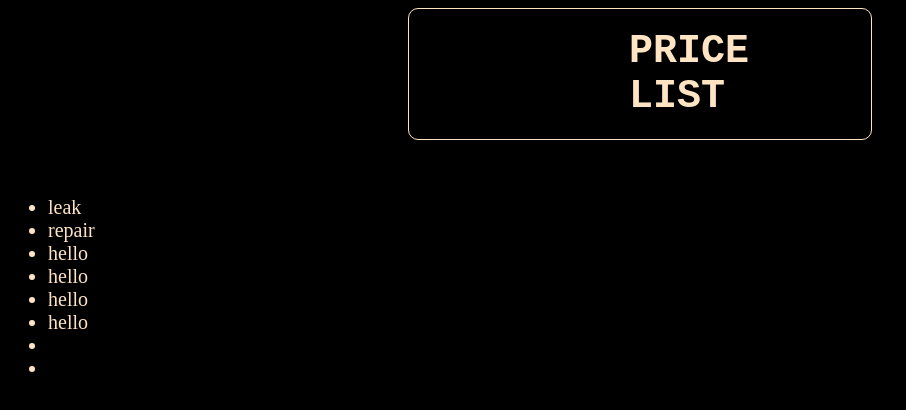
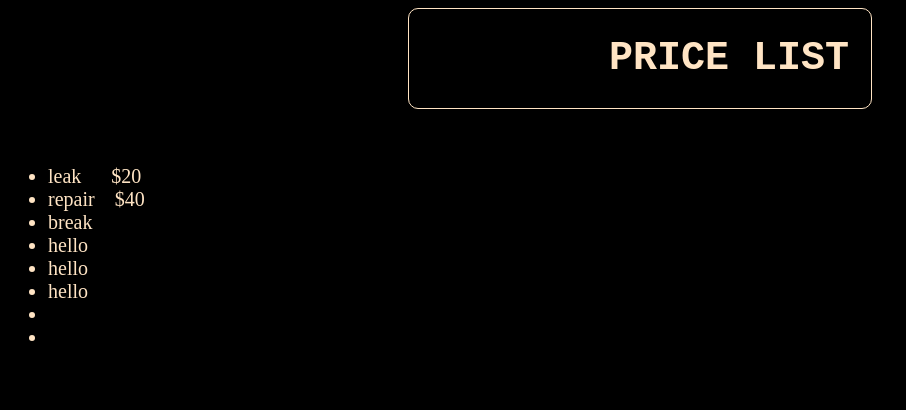
Before and after one commit to bonzai278/Sprinkler, a plain HTML site: page prices.html in a window 1280 px wide. Shown: the whole page, without its empty margins (0-906 px from the left). Drawn offline with Linux system fonts and the light colour scheme.

Commit message:
prices update

```diff
--- a/prices.css
+++ b/prices.css
@@ -15,9 +15,9 @@ body {
 
 }
 
-h1 {
+/* h1 {
     margin: 20px;
-}
+} */
 
 .list {
     color: bisque;
--- a/prices.html
+++ b/prices.html
@@ -18,9 +18,9 @@
 <br>
 <div class="list">
     <ul>
-        <li>leak</li>
-        <li>repair</li>
-        <li>hello</li>
+        <li>leak&nbsp;&nbsp;&nbsp;&nbsp;&nbsp; $20</li>
+        <li>repair&nbsp;&nbsp;&nbsp;&nbsp;$40</li>
+        <li>break</li>
         <li>hello</li>
         <li>hello</li>
         <li>hello</li>
```
